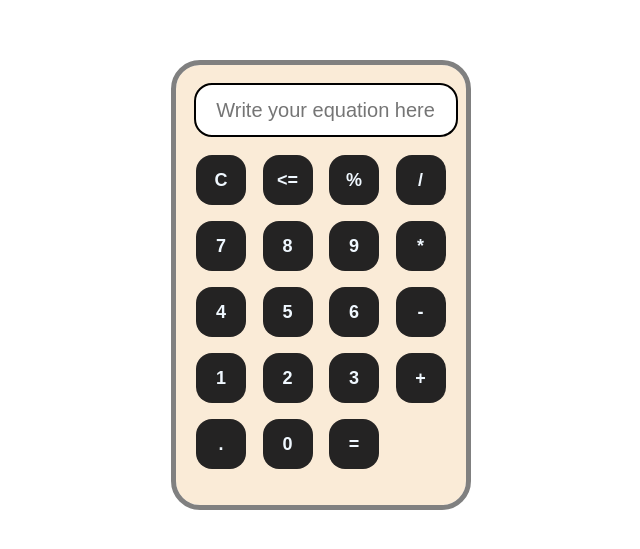
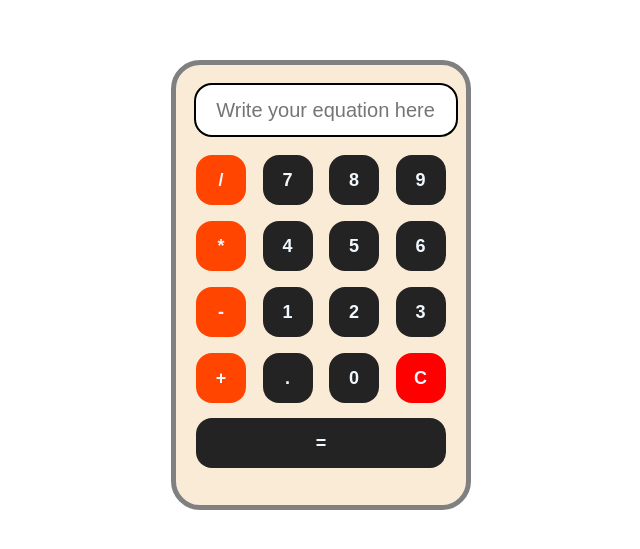
Before and after one commit to supriyobaruab/Calculator, a plain HTML site: page index.html in a window 1280 px wide. Shown: the part 115-664 px from the top of the page, without its empty margins (319-959 px from the left). Drawn offline with Linux system fonts and the light colour scheme.

Commit message:
added function

```diff
--- a/app.js
+++ b/app.js
@@ -1,3 +1,17 @@
 let display = document.querySelector(".container input");
-let keys = document.querySelector(".keys").querySelectorAll(button);
-console.log(display.placeholder);
+let keys = document.querySelector(".keys").querySelectorAll("button");
+
+keys.forEach((btn) => {
+  btn.addEventListener("click", () => {
+    console.log(btn.value);
+    display.value = display.value + btn.value;
+  });
+});
+
+function clearScreen() {
+  display.value = "";
+}
+
+function ansWer() {
+  display.value = eval(display.value);
+}
--- a/index.html
+++ b/index.html
@@ -10,30 +10,35 @@
     <div class="container">
       <!--Input-->
       <div class="input">
-        <input type="text" placeholder="Write your equation here  " />
+        <input type="text" placeholder="Write your equation here  " value="" />
       </div>
       <!--KEYS-->
       <div class="keys">
-        <button onclick="clearScreen()">C</button>
-        <button onclick="backSpace()"><=</button>
-        <button>%</button>
-        <button>/</button>
-        <button>7</button>
-        <button>8</button>
-        <button>9</button>
-        <button>*</button>
-        <button>4</button>
-        <button>5</button>
-        <button>6</button>
-        <button>-</button>
-        <button>1</button>
-        <button>2</button>
-        <button>3</button>
-        <button>+</button>
-        <button>.</button>
-        <button>0</button>
-        <button>=</button>
+        <button value="/" class="operator">/</button>
+        <button value="7">7</button>
+        <button value="8">8</button>
+        <button value="9">9</button>
+        <button value="*" class="operator">*</button>
+        <button value="4" onclick="keyval()">4</button>
+        <button value="5">5</button>
+        <button value="6">6</button>
+        <button value="-" class="operator">-</button>
+        <button value="1">1</button>
+        <button value="2">2</button>
+        <button value="3">3</button>
+        <button value="+" class="operator">+</button>
+        <button value=".">.</button>
+        <button value="0">0</button>
+        <button onclick="clearScreen()" id="C">C</button>
       </div>
+      <button
+        placeholder="Enter digit"
+        class="operator"
+        id="equal"
+        onclick="ansWer()"
+      >
+        =
+      </button>
     </div>
     <script src="app.js"></script>
   </body>
--- a/style.css
+++ b/style.css
@@ -32,6 +32,7 @@ body {
   display: grid;
   grid-template-columns: repeat(4, 1fr);
   gap: 1rem;
+  padding-bottom: 15px;
 }
 .keys button {
   width: 50px;
@@ -43,6 +44,29 @@ body {
   font-size: 18px;
   font-weight: 600;
 }
+#equal {
+  width: 100%;
+  height: 50px;
+  border-style: none;
+  border-radius: 1rem;
+  background-color: rgb(36, 35, 35);
+  color: aliceblue;
+  font-size: 18px;
+  font-weight: 600;
+}
+.keys button.operator {
+  background-color: orangered;
+}
+#C {
+  background-color: red;
+}
+#equal:hover {
+  opacity: 0.9;
+  box-shadow: 1px 1px 5px rgb(36, 35, 35);
+}
+#equal:active {
+  opacity: 1;
+}
 .keys button:active {
   opacity: 1;
 }
```
